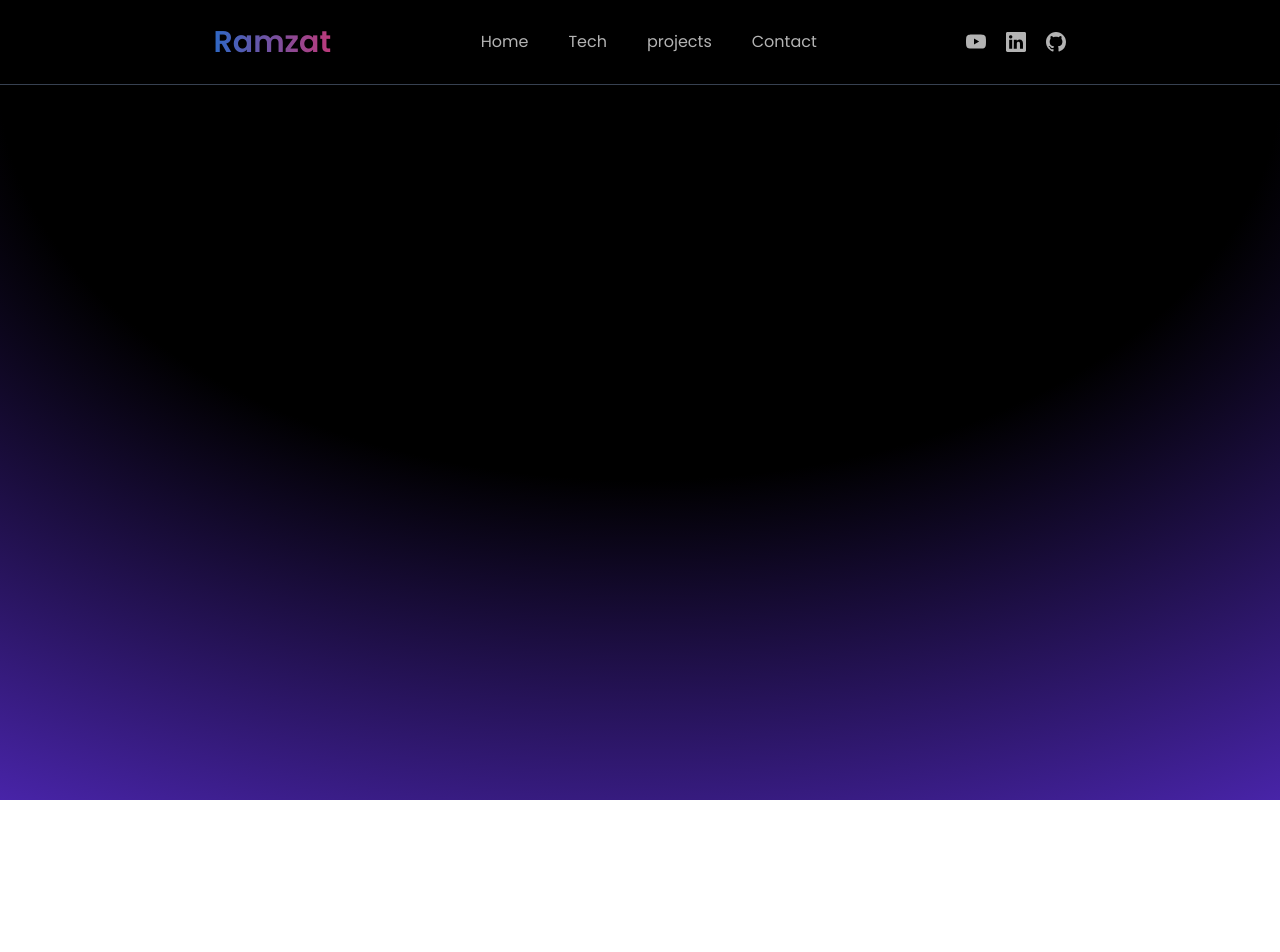
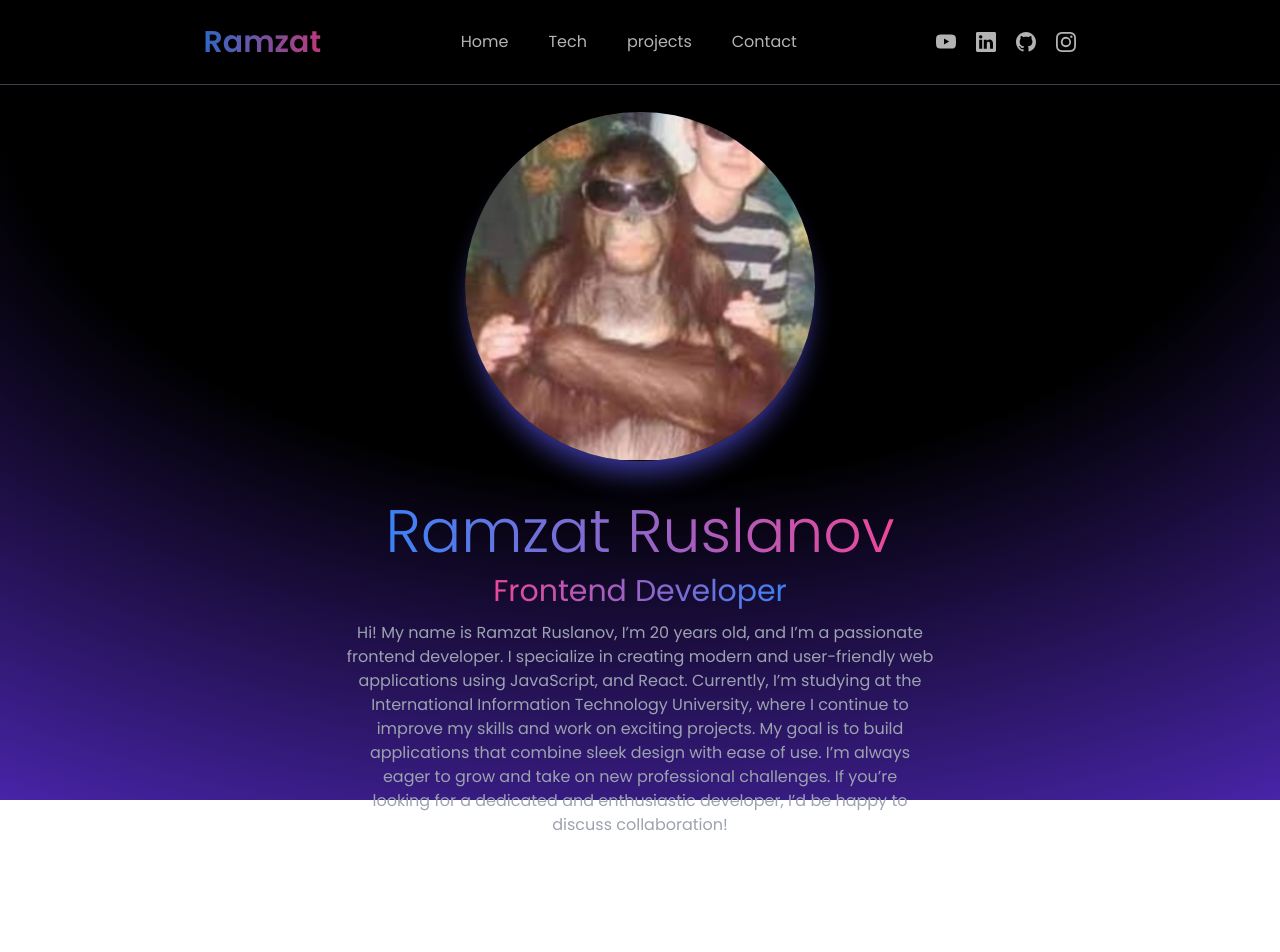
Before and after one commit to Romochhka/Portfolio-React, a React (Vite) app: page / in a window 1280 px wide. Shown: the top 952 px of the page. Before the commit the page ends 800 px from the top, so only its background shows below. Built offline with nearby package versions, Linux system fonts and the light colour scheme.

Commit message:
finished making the Hero.jsx component

```diff
--- a/src/components/Hero.jsx
+++ b/src/components/Hero.jsx
@@ -1,11 +1,40 @@
-import React from 'react';
+import image from '/public/avatar.jpeg'
+import {motion} from "framer-motion";
 
 const Hero = () => {
     return (
-        <div>
-            Hero
+        <div id="home" className="px-16 flex min-h-screen w-full items-center justify-center py-28 md:px-32">
+            <div className='flex flex-col items-center justify-center gap-10 text-white'>
+                <motion.div
+                initial={{y: -50, opacity: 0}}
+                animate={{y: 0, opacity: 1}}
+                transition={{duration: 0.8, delay: 0.2}}
+
+                >
+                    <img src={image} alt='' className="w-[300px] cursor-pointer rounded-full shadow-xl shadow-indigo-900 transition-all duration-300 hover:-translate-y-5 hover:scale-105 hover:shadow-2xl hover:shadow-indigo-600 md:w-[350px]"/>
+                </motion.div>
+
+                <motion.div
+                    initial={{y: 50, opacity: 0}}
+                    animate={{y: 0, opacity: 1}}
+                    transition={{duration: 0.8, delay: 0.2}}
+
+                    className="flex max-w-[600px] flex-col items-center
+                justify-center gap-3 text-center">
+                <h1 className="bg-gradient-to-r from-blue-500 to-pink-500 bg-clip-text text-transparent
+     text-5xl font-light md:text-6xl">Ramzat Ruslanov</h1>
+                    <h3 className="bg-gradient-to-r from-pink-500 to-blue-500 bg-clip-text text-transparent
+     text-2xl md:text-3xl">Frontend Developer</h3>
+                    <p className="md:text-base text-pretty text-sm text-gray-400">
+                        Hi! My name is Ramzat Ruslanov, I’m 20 years old, and I’m a passionate frontend developer. I specialize in creating modern and user-friendly web applications using JavaScript, and React.
+                        Currently, I’m studying at the International Information Technology University, where I continue to improve my skills and work on exciting projects. My goal is to build applications that combine sleek design with ease of use.
+                        I’m always eager to grow and take on new professional challenges. If you’re looking for a dedicated and enthusiastic developer, I’d be happy to discuss collaboration!
+                    </p>
+                </motion.div>
+            </div>
         </div>
-    );
-};
+
+    )
+}
 
 export default Hero;
--- a/src/components/Navbar.jsx
+++ b/src/components/Navbar.jsx
@@ -1,4 +1,4 @@
-import {BsGithub, BsLinkedin, BsYoutube} from "react-icons/bs";
+import {BsGithub, BsInstagram, BsLinkedin, BsYoutube} from "react-icons/bs";
 import {useState} from "react";
 import {BiMenu, BiX} from "react-icons/bi";
 
@@ -58,12 +58,17 @@ const Navbar = () => {
                     hover:opacity-100">
                     <BsGithub/>
                 </li>
+                <li className="cursor-pointer text-xl opacity-70
+                    transition-all duration-300 hover:text-orange-500
+                    hover:opacity-100">
+                    <BsInstagram/>
+                </li>
             </ul>
 
             {isOpen ? (
-                <BiX className="block md:hidden text-4xl" onClick={menuOpen} />
+                <BiX className="block md:hidden text-4xl" onClick={menuOpen}/>
             ) : (
-                <BiMenu className="block md:hidden text-4xl" onClick={menuOpen} />
+                <BiMenu className="block md:hidden text-4xl" onClick={menuOpen}/>
             )}
 
             {isOpen && (
@@ -90,14 +95,17 @@ const Navbar = () => {
 
                     <ul className="flex flex-wrap gap-5">
                         <li className="cursor-pointer text-xl opacity-70 transition-all duration-300 hover:text-red-500 hover:opacity-100">
-                            <BsYoutube />
+                            <BsYoutube/>
                         </li>
 
                         <li className="cursor-pointer text-xl opacity-70 transition-all duration-300 hover:text-blue-500 hover:opacity-100">
-                            <BsLinkedin />
+                            <BsLinkedin/>
                         </li>
                         <li className="cursor-pointer text-xl opacity-70 transition-all duration-300 hover:text-orange-500 hover:opacity-100">
-                            <BsGithub />
+                            <BsGithub/>
+                        </li>
+                        <li className="cursor-pointer text-xl opacity-70 transition-all duration-300 hover:text-orange-500 hover:opacity-100">
+                            <BsInstagram/>
                         </li>
                     </ul>
                 </div>
```
Also changed, not shown: public/avatar.jpeg (added).
